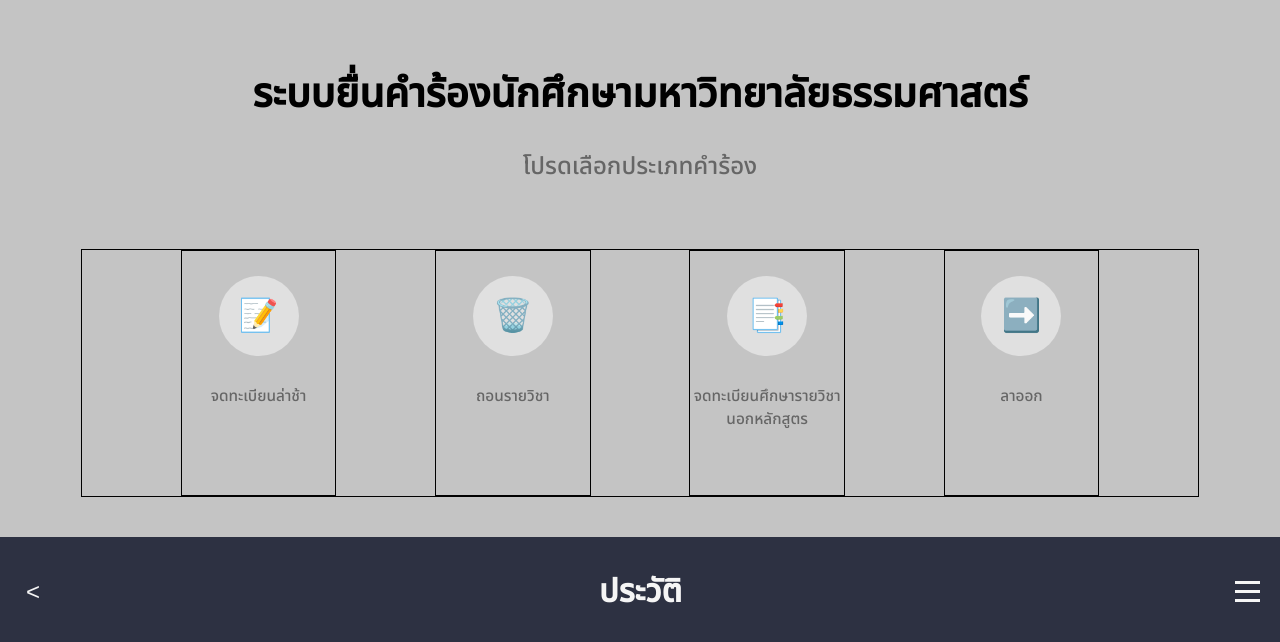
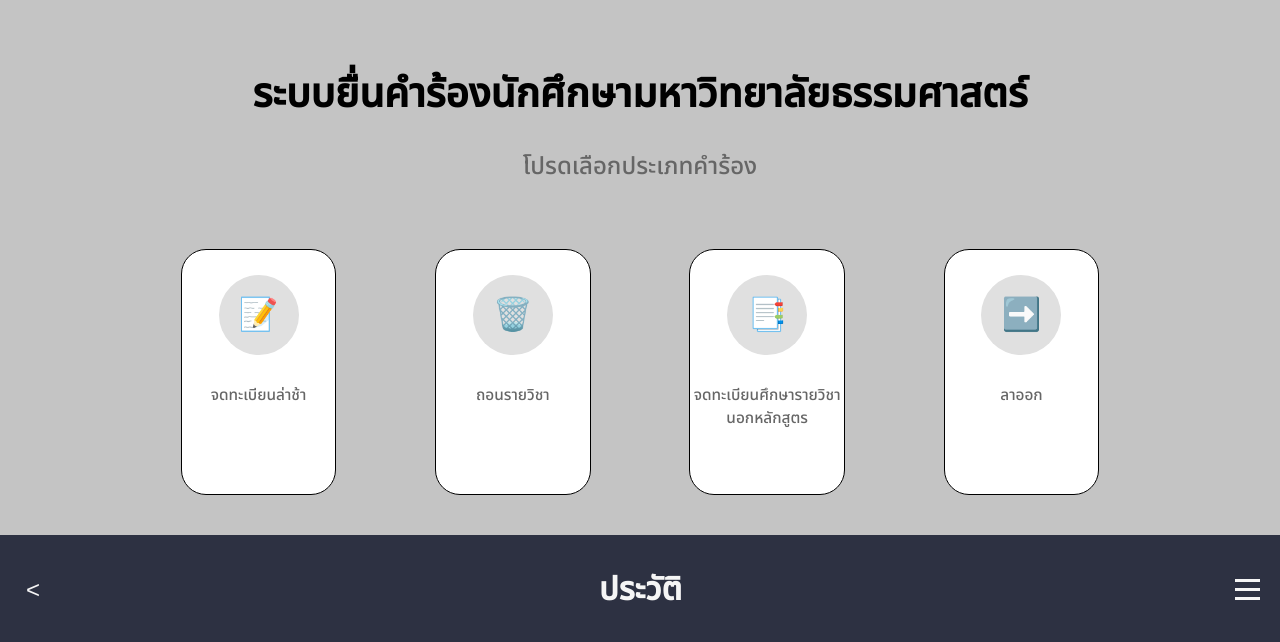
Before and after one commit to sittasarapetch66/cs261--group3-100001, a website: page public/request2.0.html in a window 1280 px wide. Shown: the part 102-744 px from the top of the page. Drawn offline with Linux system fonts and the light colour scheme.

Commit message:
Version 1.1.7 Update

```diff
--- a/public/css/webstyle2.css
+++ b/public/css/webstyle2.css
@@ -98,7 +98,7 @@
     width : 90%;
     margin-left: auto;
     margin-right: auto;
-    border : 1px solid black;
+    /*border : 1px solid black;*/
     display: flex;
     justify-content: space-evenly; /* ทำให้ไอคอนมีระยะห่างเท่ากัน */
 }
@@ -109,14 +109,20 @@
     align-items: center;
     text-align: center;
     color: #333;
+    background-color: #ffffff;
     border : 1px solid black;
     width : 12vw;
     padding-top: 2vw;
     transition: transform 0.2s;
+    cursor : pointer;
+    border-radius : 25px;
 }
 
 #homesection .icon-item:hover {
     transform: translateY(-0.5vh);
+    background-color: #eafad1;
+    box-shadow: 10px 10px #888888;
+
 }
 
 #homesection .icon-item .icon {
```
